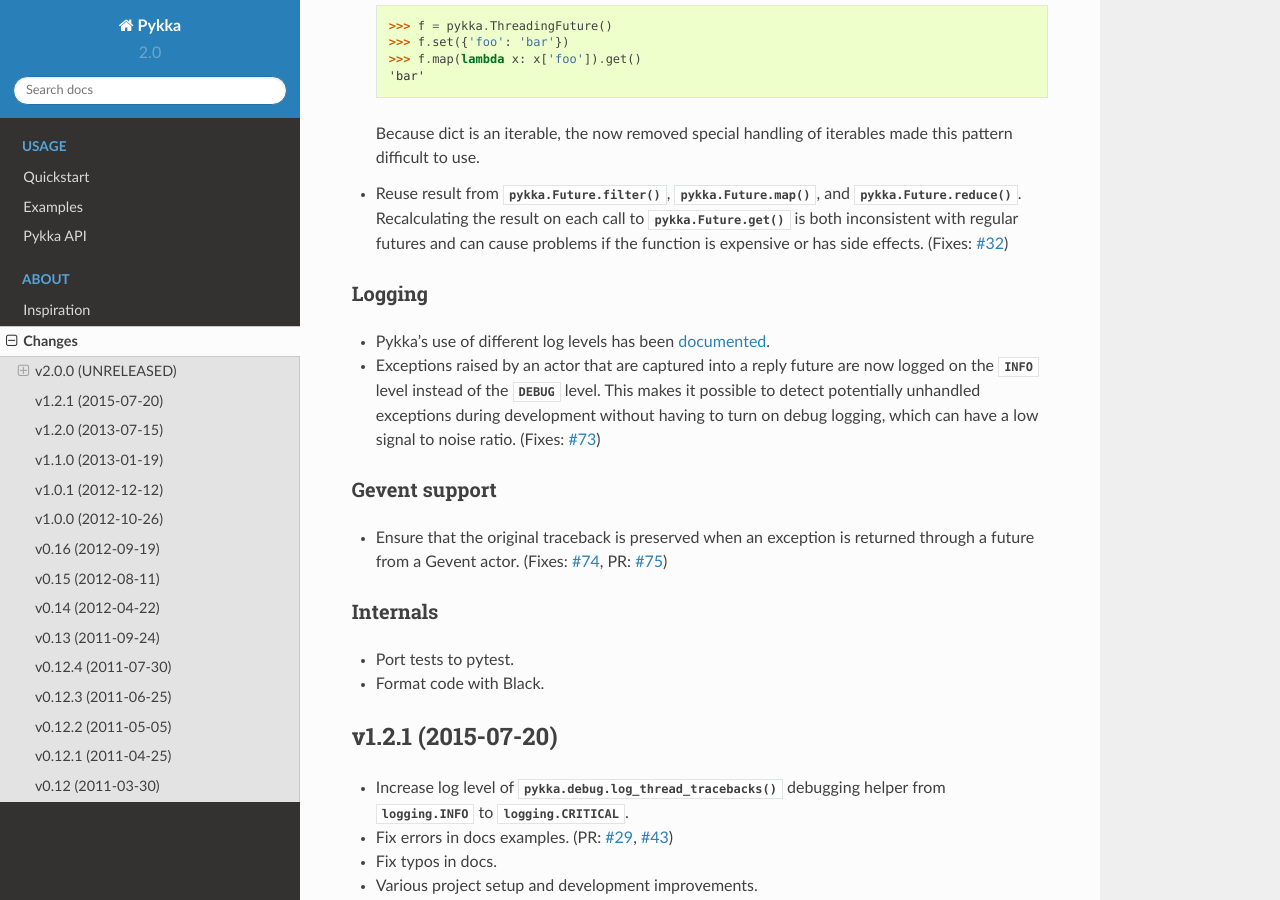
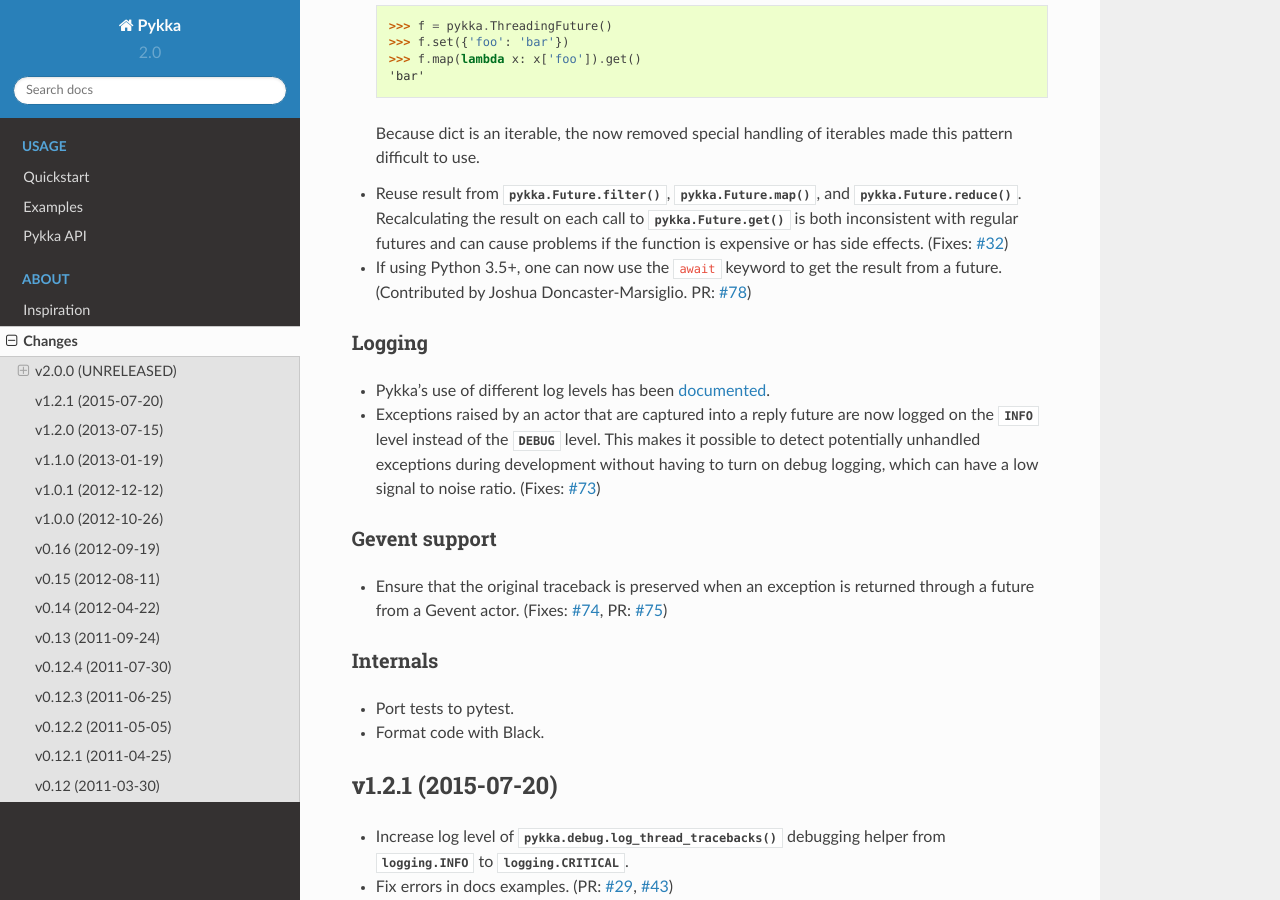
Before and after one commit to jodal/pykka, a Sphinx documentation site: the page built from docs/changes.rst, in a window 1280 px wide and 900 px high, scrolled down 1324 px. Built offline with Sphinx 7.4.7 and the Read the Docs theme 2.0.0, drawn with Linux system fonts in a browser that asks for light colours.

Commit message:
docs: Add await future to docs and changelog

```diff
--- a/docs/changes.rst
+++ b/docs/changes.rst
@@ -82,6 +82,11 @@
   :meth:`pykka.Future.get` is both inconsistent with regular futures and can
   cause problems if the function is expensive or has side effects. (Fixes:
   :issue:`32`)
+
+- If using Python 3.5+, one can now use the ``await`` keyword to get the
+  result from a future. (Contributed by Joshua Doncaster-Marsiglio. PR:
+  :issue:`78`)
+
 
 Logging
 -------
```
Also changed, not shown: 1 other file.
